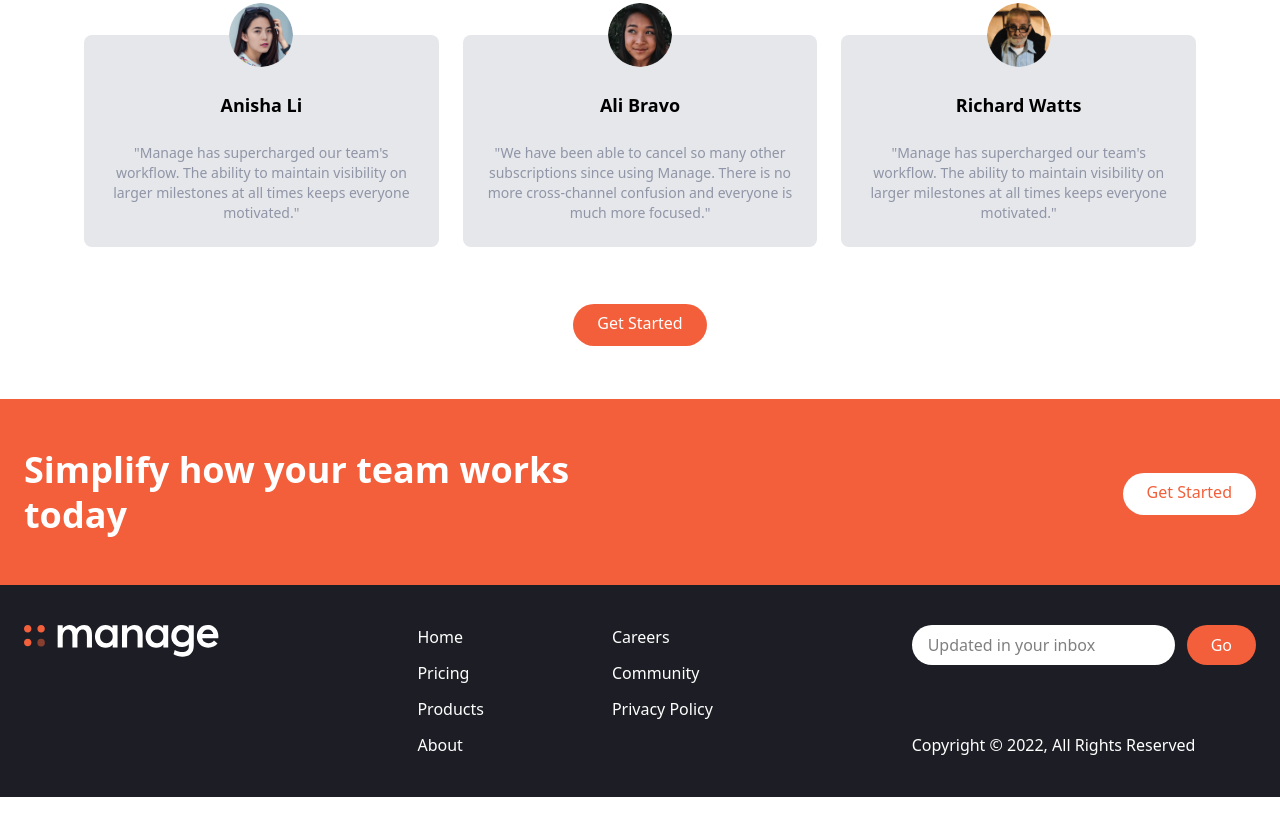
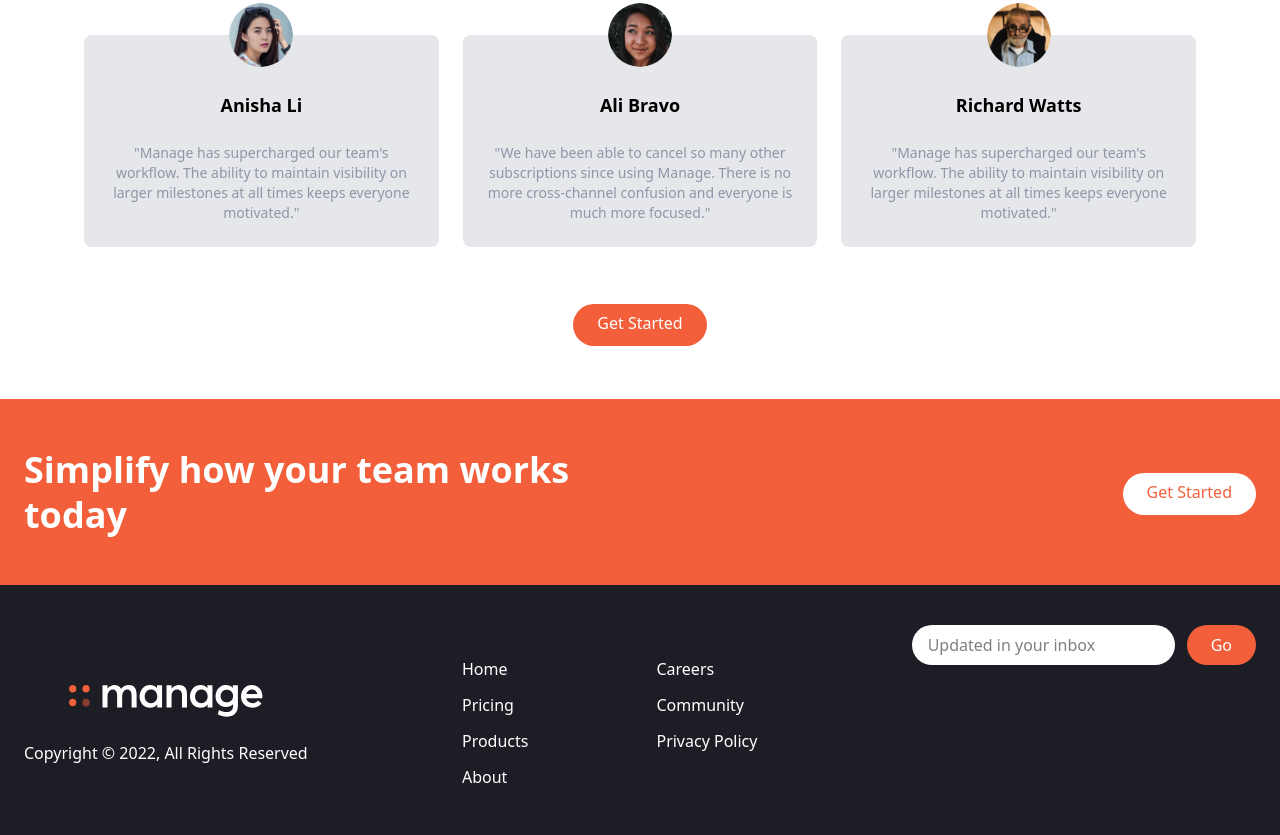
Before and after one commit to ArnaudHalvick/tailwind-css-page, a website: page src/index.html in a window 1280 px wide. Shown: the part 1338-2173 px from the top of the page. Before the commit the page ends 2135 px from the top, so only its background shows below. Drawn offline with Linux system fonts and the light colour scheme.

Commit message:
Reverted some breaking changes and fixed the layout without AI because it's dumber than me sometimes

```diff
--- a/src/index.html
+++ b/src/index.html
@@ -291,13 +291,11 @@
     <footer class="bg-very-dark-blue">
       <!-- Flex Container -->
       <div
-        class="container flex flex-col-reverse justify-between px-6 py-10 mx-auto space-y-8 md:flex-row md:space-y-0"
+        class="container flex flex-col-reverse px-6 py-10 mx-auto space-y-8 md:flex-row md:justify-between"
       >
         <!-- Logo and social links container -->
-        <div
-          class="flex flex-col-reverse items-center justify-between space-y-12 md:flex-col md:items-start md:space-y-0"
-        >
-          <div class="mx-auto my-6 text-center text-white md:hidden">
+        <div class="flex flex-col-reverse items-center space-y-12">
+          <div class="mx-auto my-6 text-center text-white">
             Copyright © 2022, All Rights Reserved
           </div>
           <!-- Logo -->
@@ -307,7 +305,7 @@
         </div>
 
         <!-- List Container -->
-        <div class="flex justify-around space-x-32">
+        <div class="flex justify-around space-x-32 mt-8">
           <div class="flex flex-col space-y-3 text-white">
             <a href="#" class="hover:text-bright-red">Home</a>
             <a href="#" class="hover:text-bright-red">Pricing</a>
@@ -322,7 +320,7 @@
         </div>
 
         <!-- Input Container -->
-        <div class="flex flex-col justify-between">
+        <div class="flex flex-col">
           <form>
             <div class="flex space-x-3 justify-center">
               <input
@@ -337,9 +335,6 @@
               </button>
             </div>
           </form>
-          <div class="hidden text-white md:block">
-            Copyright © 2022, All Rights Reserved
-          </div>
         </div>
       </div>
     </footer>
```
Also changed, not shown: src/output.css.
